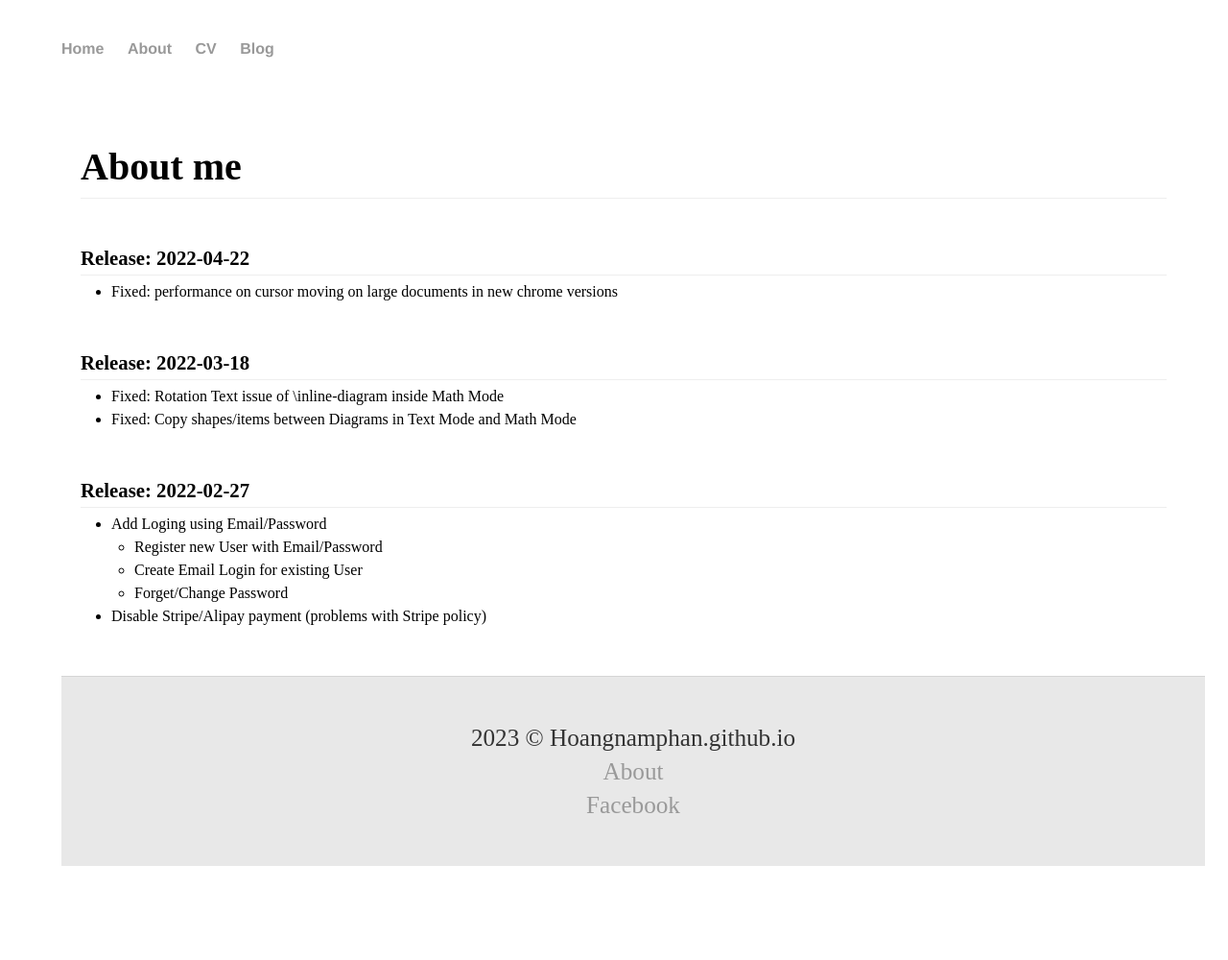
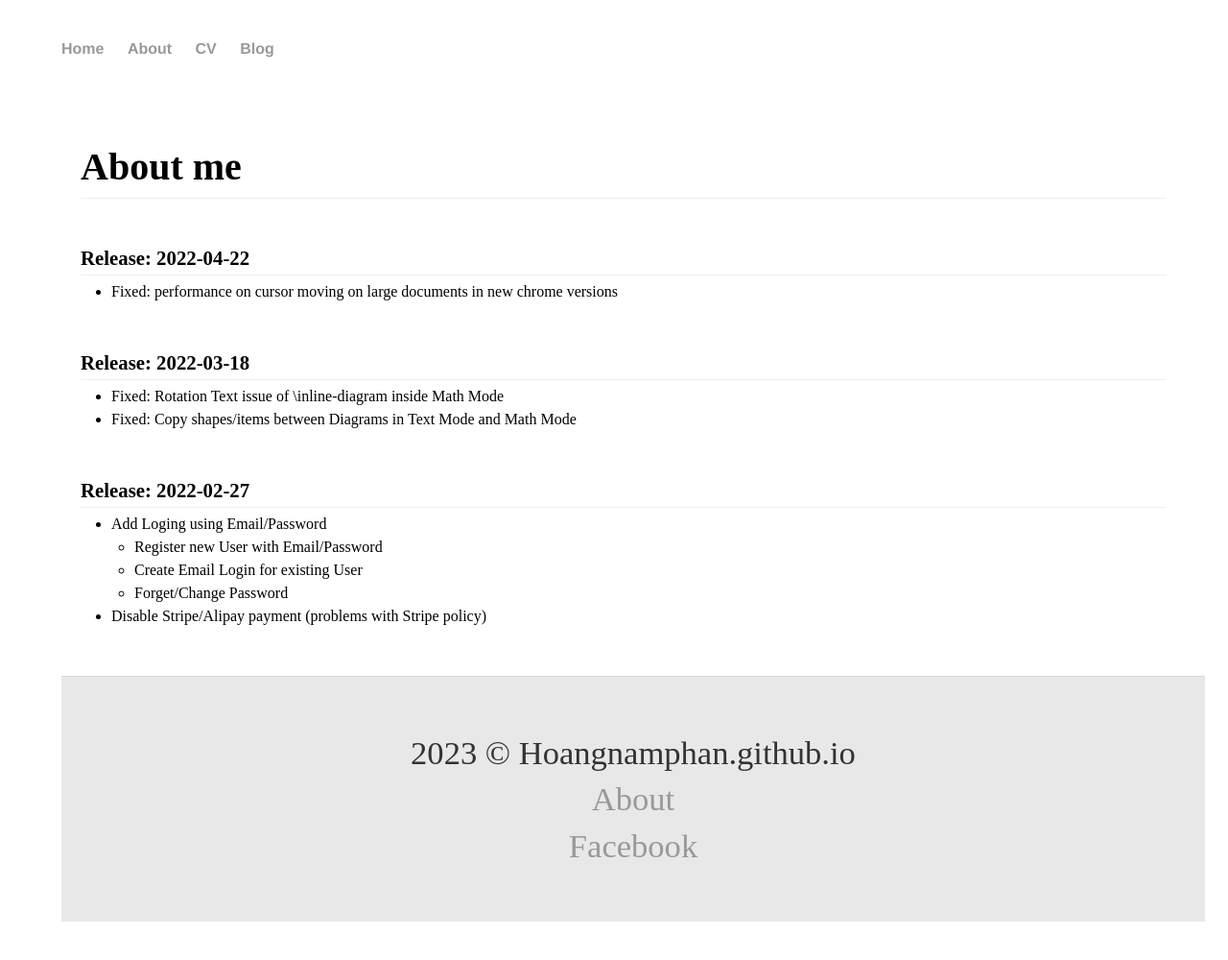
Before and after one commit to hoAngnaMPHan/hoangnamphan.github.io, a Jekyll site: the page built from about.html, in a window 1280 px wide. Shown: the whole page at 96% size. Built offline with Jekyll 4.4.1, drawn with Linux system fonts in a browser that asks for light colours; before the commit the page ends 942 px from its top, so only the background shows below that.

Commit message:
Update default.html

```diff
--- a/_layouts/default.html
+++ b/_layouts/default.html
@@ -25,8 +25,9 @@
 
   <footer style="background: #e8e8e8;
     width: 100%;
+font-size: 1.2em ;
     bottom: 0;
-	margin-bottom: 0;">
+	margin-bottom: 0;margin-right: 0;margin-left: 0;">
             <p>
                 2023 &copy; Hoangnamphan.github.io
 		<br/>
```
